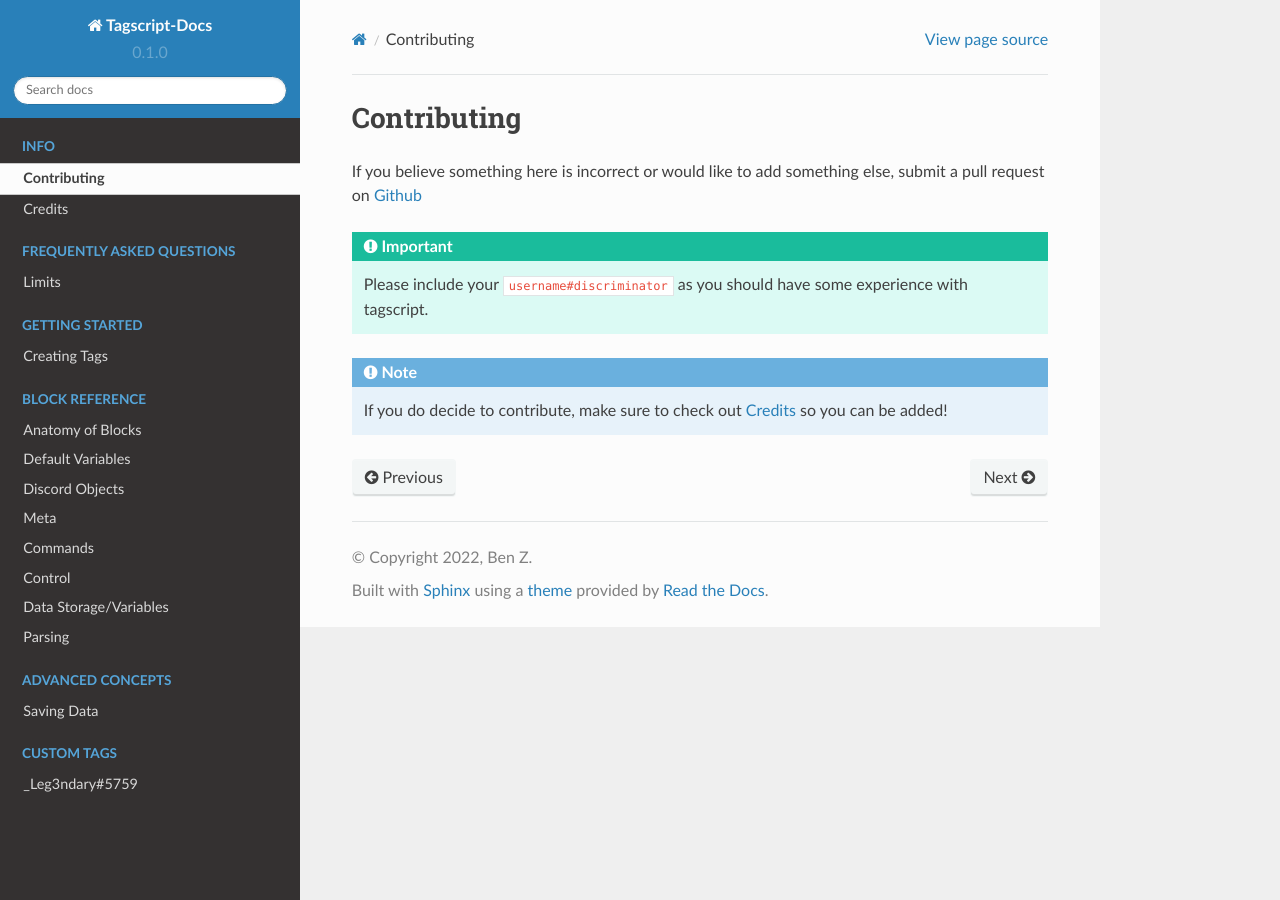
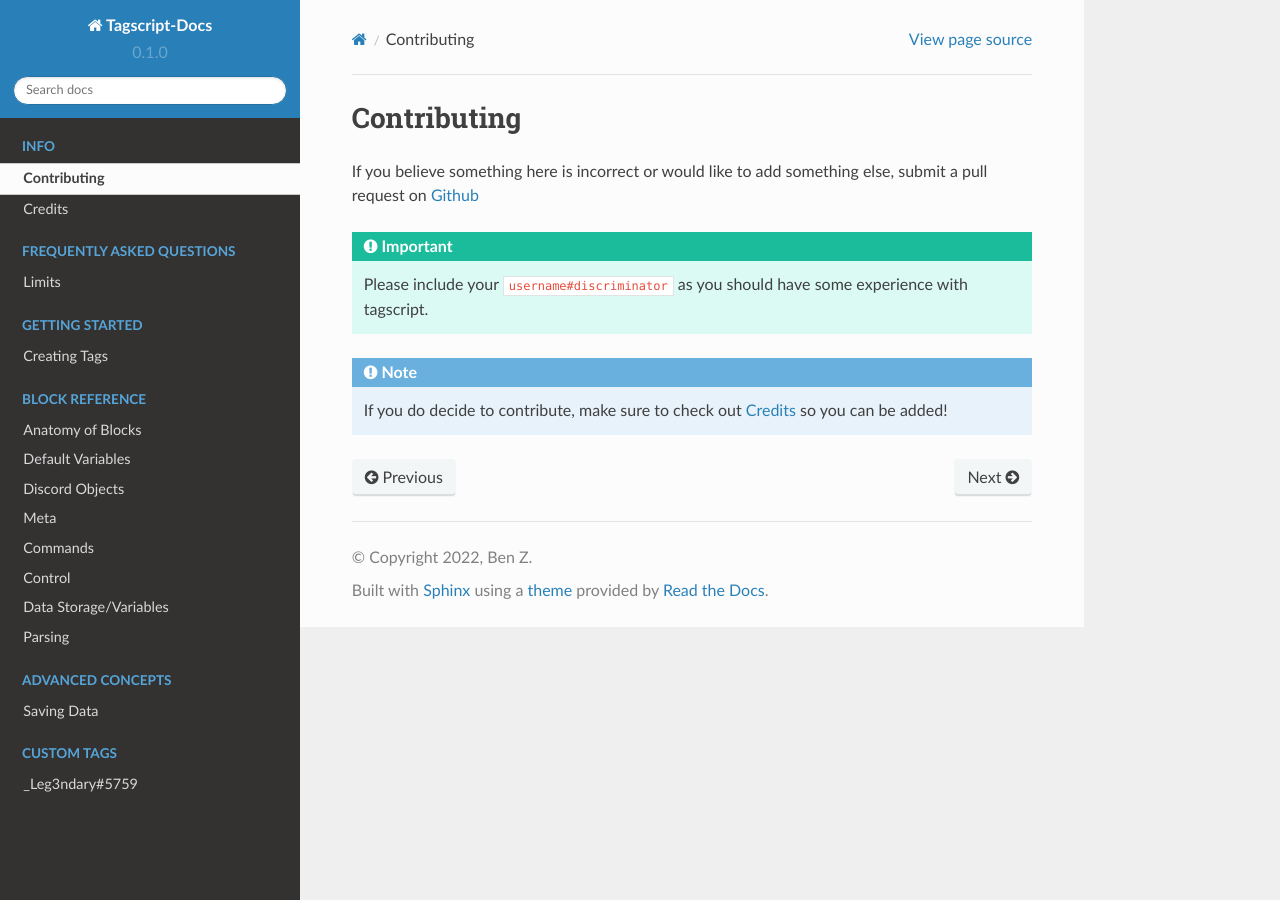
Before and after one commit to Leg3ndary/tagscript-docs, a Sphinx documentation site: the page built from docs/source/contributing.rst, in a window 1280 px wide. Built offline with Sphinx 7.4.7 and the Read the Docs theme 2.0.0, drawn with Linux system fonts in a browser that asks for light colours.

Commit message:
Try percentages

```diff
--- a/docs/source/style_sheet.css
+++ b/docs/source/style_sheet.css
@@ -104,5 +104,5 @@
 }
 
 .wy-nav-content {
-    max-width: 1000;
+    max-width: 80% !important;
 }
```
